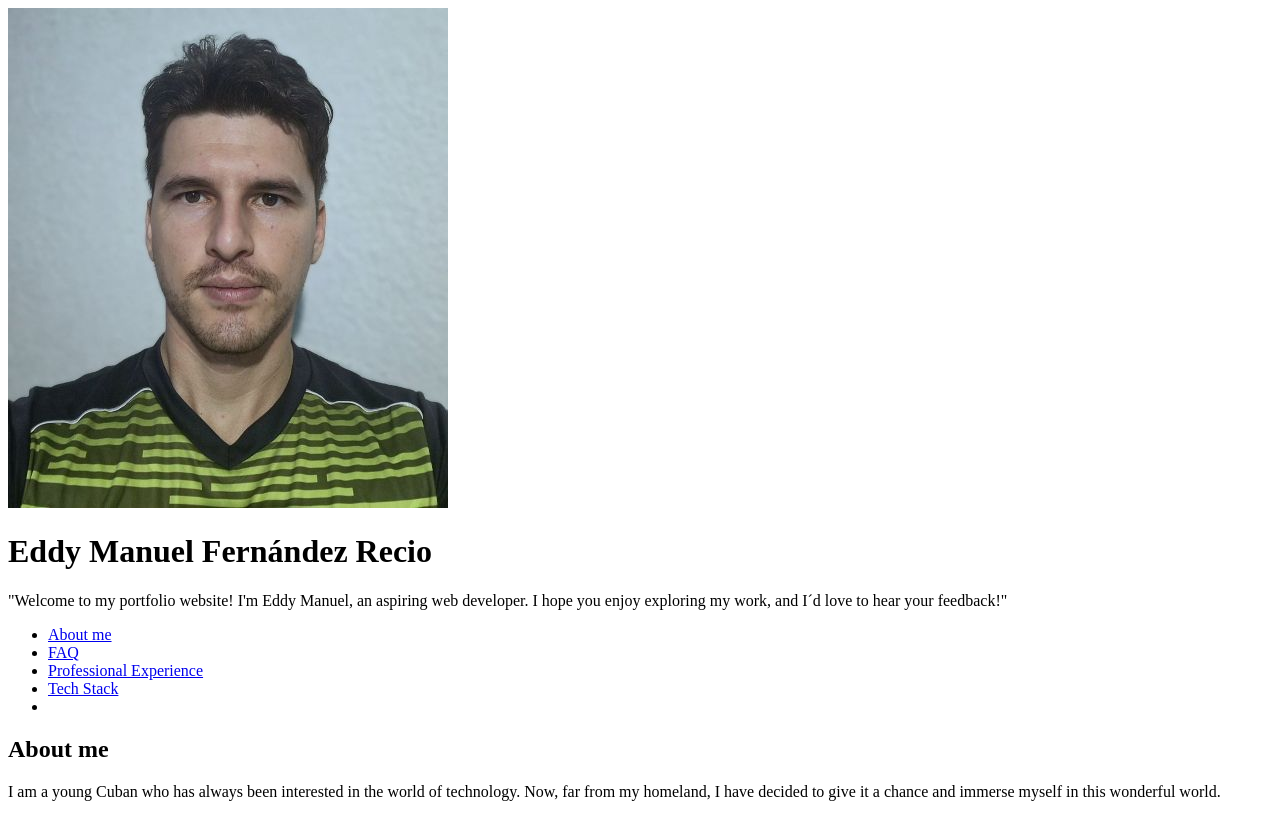
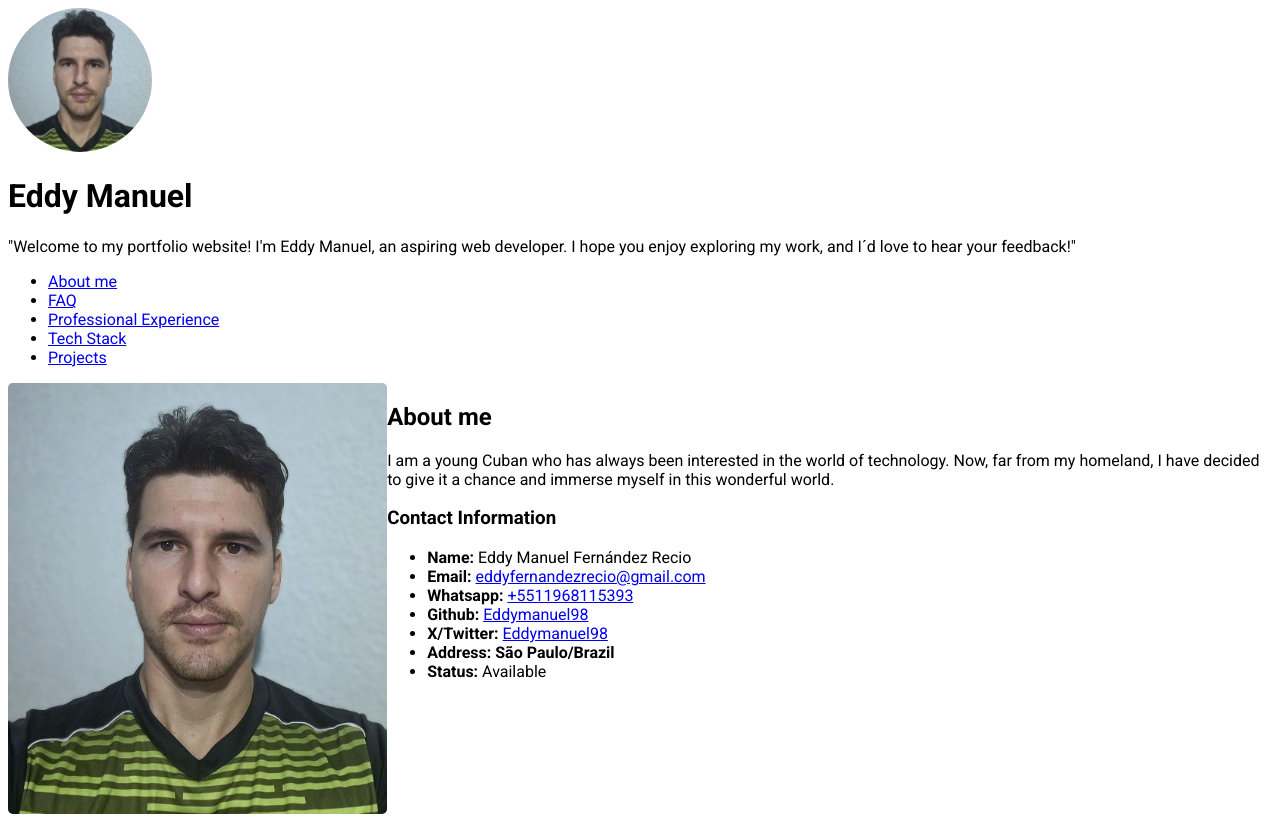
Before and after one commit to Eddymanuel98/Portafolio-web, a plain HTML site: page index.html in a window 1280 px wide. Shown: the top 818 px of the page. Drawn offline with Linux system fonts and the light colour scheme.

Commit message:
Corrections

```diff
--- a/index.html
+++ b/index.html
@@ -10,12 +10,15 @@
     <meta property="og:description" content="This is a portfolio website for Eddy Manuel, an aspiring web developer.">
     <link rel="icon" type="icon.png" href="./images/faviconsimple.svg">
     <link rel="stylesheet" href="./style.css">
+    <link rel="preconnect" href="https://fonts.googleapis.com">
+    <link rel="preconnect" href="https://fonts.gstatic.com" crossorigin>
+    <link href="https://fonts.googleapis.com/css2?family=Josefin+Sans:ital,wght@0,100..700;1,100..700&family=Roboto:ital,wght@0,100..900;1,100..900&display=swap" rel="stylesheet">
     <title>Eddy`s Portfolio</title>
 </head>
 <body>
     <header>
-        <img src="./images/Eddy.jpg" alt="Eddy Manuel">
-        <h1>Eddy Manuel Fernández Recio</h1>
+        <img src="./images/Eddy Icon.jpg" alt="Eddy Manuel">
+        <h1>Eddy Manuel</h1>
         <p>"Welcome to my portfolio website! I'm Eddy Manuel, an aspiring web developer. I hope you enjoy exploring my work, and I´d love to hear your feedback!"</p>
     </header>
     <nav>
@@ -24,12 +27,25 @@
             <li><a href="#faq">FAQ</a></li>
             <li><a href="#professionalExperience">Professional Experience</a></li>
             <li><a href="#techStack">Tech Stack</a></li>
-            <li></li>
+            <li><a href="#projects">Projects</a></li>
         </ul>
     </nav>
     <section id="aboutMe">
-        <h2>About me</h2>
-        <p>I am a young Cuban who has always been interested in the world of technology. Now, far from my homeland, I have decided to give it a chance and immerse myself in this wonderful world.</p>
+        <img src="./images/Eddy full.jpg" alt="Eddy Manuel">
+        <div>
+            <h2>About me</h2>
+            <p>I am a young Cuban who has always been interested in the world of technology. Now, far from my homeland, I have decided to give it a chance and immerse myself in this wonderful world.</p>
+            <h3>Contact Information</h3>
+            <ul>
+                <li><strong>Name:</strong> Eddy Manuel Fernández Recio</li>
+                <li><strong>Email: </strong><a target="_blank" href="mailto:eddyfernandezrecio@gmail.com" >eddyfernandezrecio@gmail.com</a></li>
+                <li><strong>Whatsapp: </strong><a target="_blank" href="https://wa.me/+5511968115393">+5511968115393</a></li>
+                <li><strong>Github: </strong><a target="_blank" href="https://github.com/Eddymanuel98">Eddymanuel98</a></li>
+                <li><strong>X/Twitter: </strong><a target="_blank" href="https://x.com/Eddymanuel98">Eddymanuel98</a></li>
+                <li><strong>Address: São Paulo/Brazil</strong></li>
+                <li><strong>Status: </strong>Available</li>
+            </ul>
+        </div>
     </section>
     <section id="faq">
         <h2>FAQ</h2>
--- a/style.css
+++ b/style.css
@@ -1,5 +1,21 @@
 
-
+body{
+    font-family: "Roboto", sans-serif;
+    font-optical-sizing: auto;
+    font-weight: 400;
+    font-style: normal;
+    font-variation-settings:
+      "wdth" 100;
+}
+header{
+    display: flex
+    displa
+}
+header img{
+    width: 9rem;
+    height: 9rem;
+    border-radius: 5rem;
+}
 .techStack{
     display: flex;
     align-items: center;
@@ -15,3 +31,13 @@ article img{
     height: 40px;
 
 }
+#aboutMe{
+    display: grid;
+    grid-template-columns: 30% 70%;
+}
+#aboutMe img{
+    width: 100%;
+    height: 100%;
+    object-fit: cover;
+    border-radius:5px;
+}
```
Also changed, not shown: images/Eddy Icon.jpg (added), images/Eddy full.jpg (added), images/Eddy.jpg (deleted).
